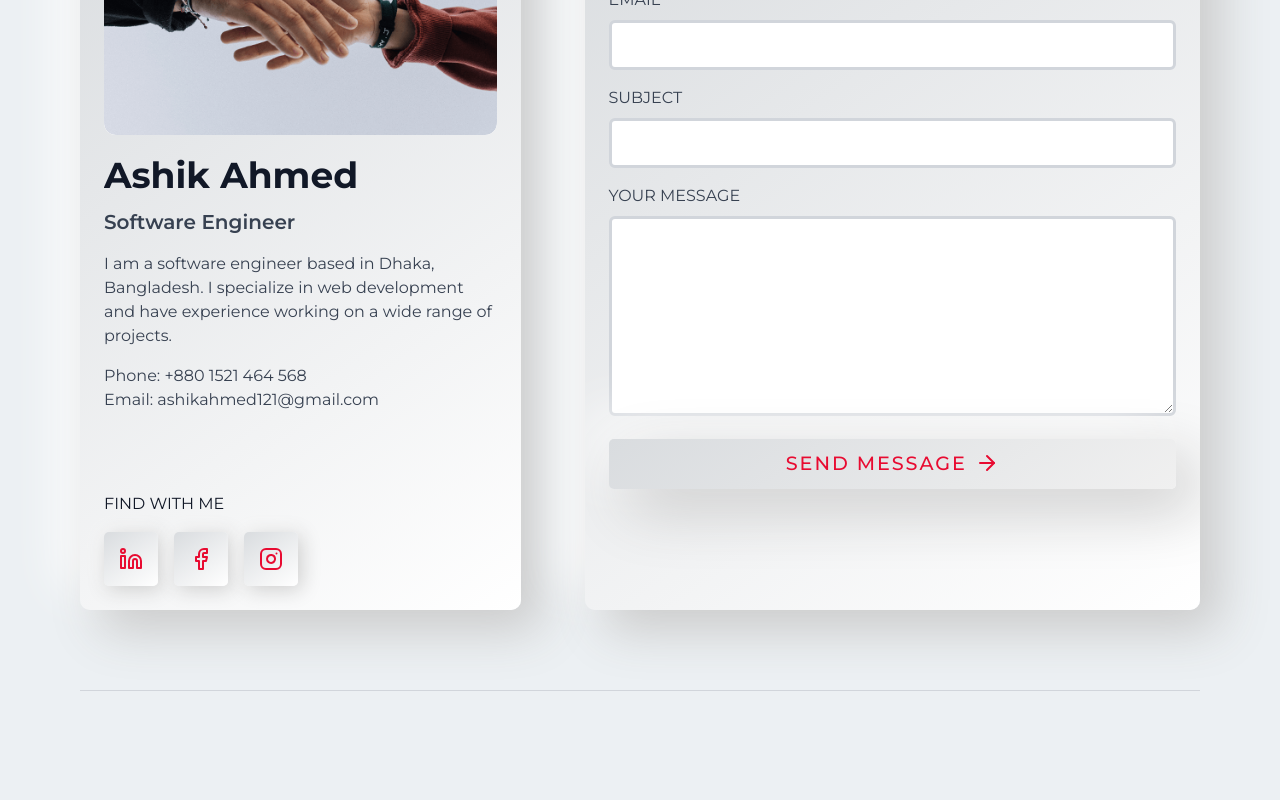
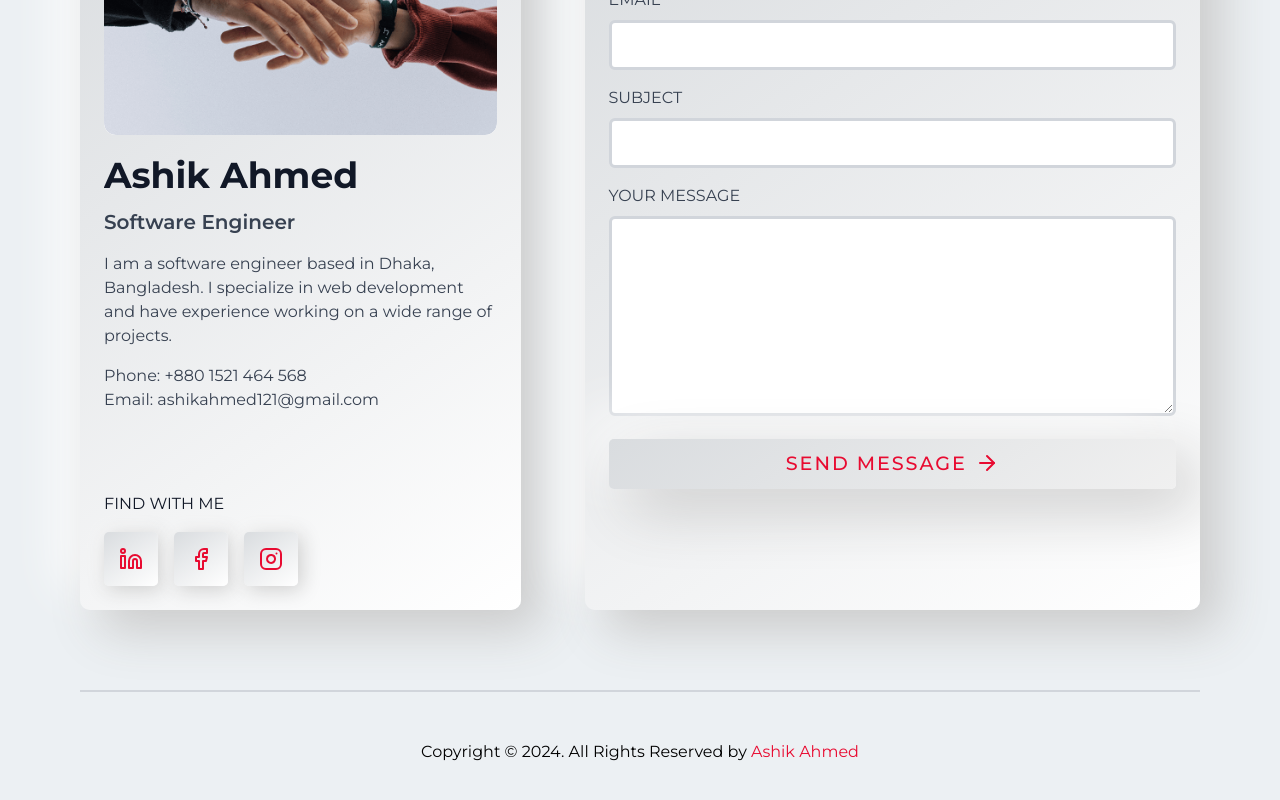
Before and after one commit to Ashik-Ahmed/ashik_ahmed, a Next.js app: page / in a window 1280 px wide. Shown: the part 7130-7930 px from the top of the page. Before the commit the page ends 7869 px from the top, so only its background shows below. Built offline with nearby package versions, Linux system fonts and the light colour scheme.

Commit message:
footer added

```diff
--- a/src/app/components/Footer/Footer.jsx
+++ b/src/app/components/Footer/Footer.jsx
@@ -1,9 +1,10 @@
+import Link from 'next/link';
 import React from 'react';
 
 const Footer = () => {
     return (
-        <section id='footer'>
-            <p>Copyright &copy; 2023. All Rights Reserved by Ashik Ahmed</p>
+        <section id='footer' className='container w-full mx-auto pt-12 border-t border-gray-300'>
+            <p className='text-center'>Copyright &copy; {new Date().getFullYear()}. All Rights Reserved by <Link href='/' className='text-primary'>Ashik Ahmed</Link> </p>
         </section>
     );
 };
--- a/src/app/page.js
+++ b/src/app/page.js
@@ -3,6 +3,7 @@ import Contact from "./components/Contact/Contact";
 import Education from "./components/Education/Education";
 import Experience from "./components/Experience/Experience";
 import Expertise from "./components/Expertise/Expertise";
+import Footer from "./components/Footer/Footer";
 import Hero from "./components/Hero/Hero";
 import Portfolio from "./components/Portfolio/Portfolio";
 import Services from "./components/Services/Services";
@@ -18,6 +19,7 @@ export default function Home() {
       <Education />
       <Blogs />
       <Contact />
+      <Footer />
     </main>
   );
 }
```
